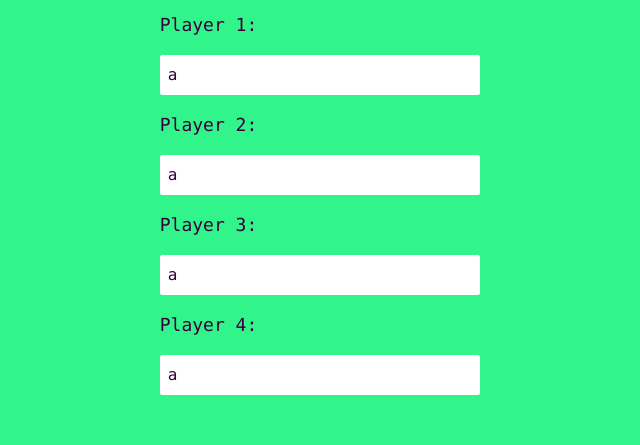
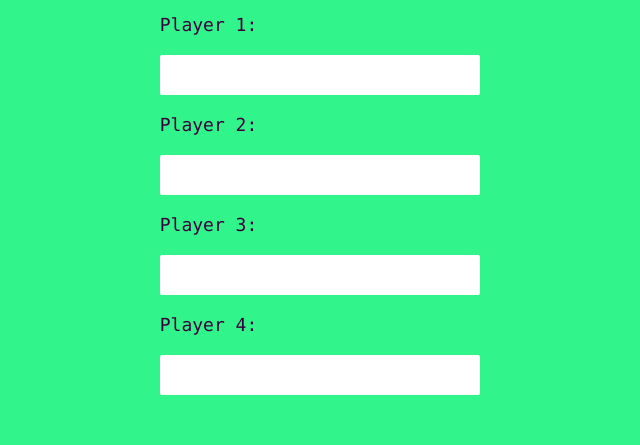
Before and after one commit to splach-coder/fantasyGame, a website: page pregame.html in a window 1280 px wide. Shown: the part 233-678 px from the top of the page, 313-953 px from the left. Drawn offline with nearby package versions, Linux system fonts and the light colour scheme.

Commit message:
remove the default players names

```diff
--- a/pregame.html
+++ b/pregame.html
@@ -426,7 +426,7 @@
           <label for="username-1" class="text-darkprimary text-lg">
             Player 1:</label
           ><input
-            value="a"
+
             type="text"
             class="p-2 w-80 rounded-sm border-none focus:border-none outline-none focus:outline-none text-darkprimary text-md"
             id="username-1" />
@@ -435,7 +435,7 @@
           <label for="username-2" class="text-darkprimary text-lg">
             Player 2:</label
           ><input
-            value="a"
+
             type="text"
             class="p-2 w-80 rounded-sm border-none focus:border-none outline-none focus:outline-none text-darkprimary text-md"
             id="username-2" />
@@ -444,7 +444,7 @@
           <label for="username-3" class="text-darkprimary text-lg">
             Player 3:</label
           ><input
-            value="a"
+
             type="text"
             class="p-2 w-80 rounded-sm border-none focus:border-none outline-none focus:outline-none text-darkprimary text-md"
             id="username-3" />
@@ -453,7 +453,7 @@
           <label for="username-4" class="text-darkprimary text-lg">
             Player 4:</label
           ><input
-            value="a"
+
             type="text"
             class="p-2 w-80 rounded-sm border-none focus:border-none outline-none focus:outline-none text-darkprimary text-md"
             id="username-4" />
@@ -465,23 +465,21 @@
           Start Dice<i class="fa-solid fa-dice"></i>
         </button>
       </main>
-      <main
-        class="grid grid-cols-1 md:grid-cols-2 gap-3 p-14"
-        id="second-main">
+      <main class="grid grid-cols-1 md:grid-cols-2 gap-3 p-14" id="second-main">
         <button
           id="restart-btn"
           class="bg-primary text-white text-2xl font-bold py-6 px-20 rounded-lg mt-10 transition-opacity hover:opacity-70">
           Restart Dice<i class="fa-solid fa-dice"></i>
         </button>
         <button
-        id="restart"
-        class="bg-primary text-white text-2xl font-bold py-6 px-20 rounded-lg mt-10 transition-opacity hover:opacity-70">
-        Restart
-      </button>
+          id="restart"
+          class="bg-primary text-white text-2xl font-bold py-6 px-20 rounded-lg mt-10 transition-opacity hover:opacity-70">
+          Restart
+        </button>
       </main>
     </section>
     <script src="https://cdn.jsdelivr.net/npm/swiper@11/swiper-bundle.min.js"></script>
-  <script src="https://code.jquery.com/jquery-3.5.1.min.js"></script>
+    <script src="https://code.jquery.com/jquery-3.5.1.min.js"></script>
     <script src="script.js"></script>
   </body>
 </html>
```
